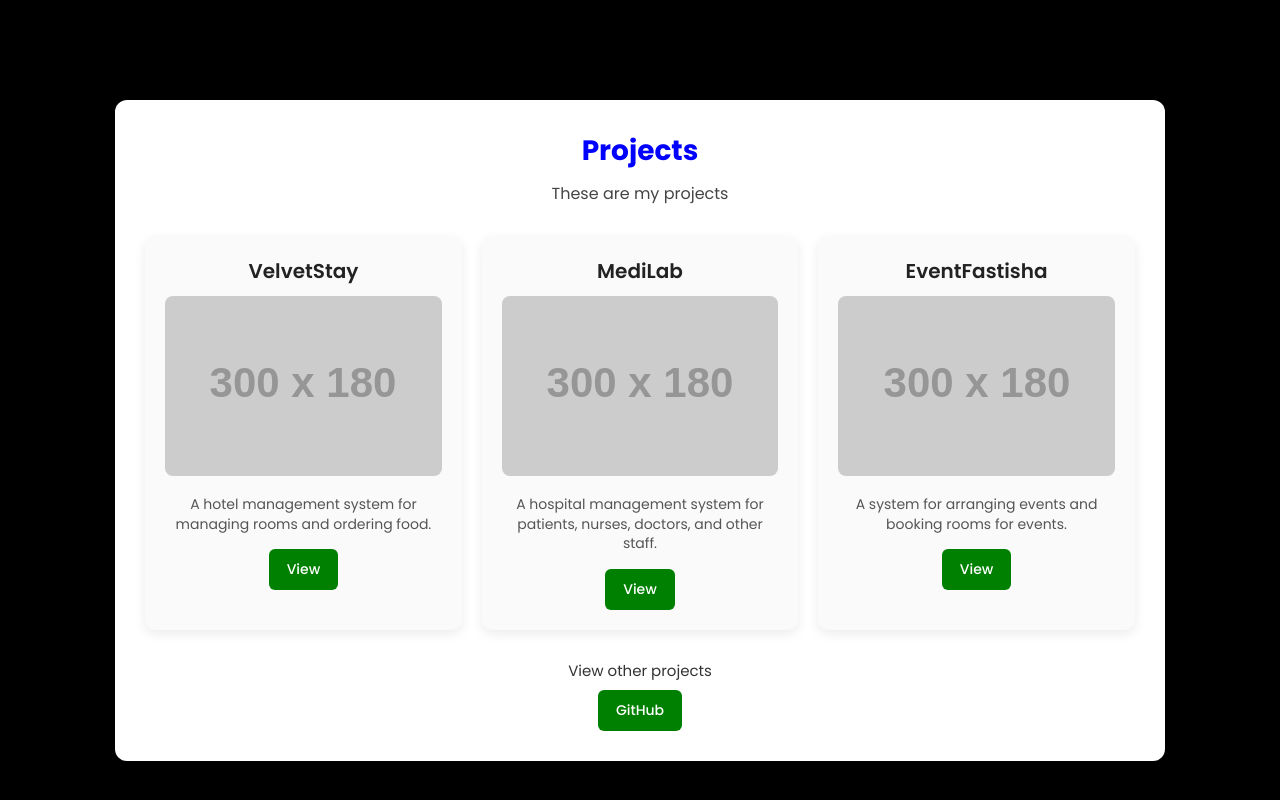
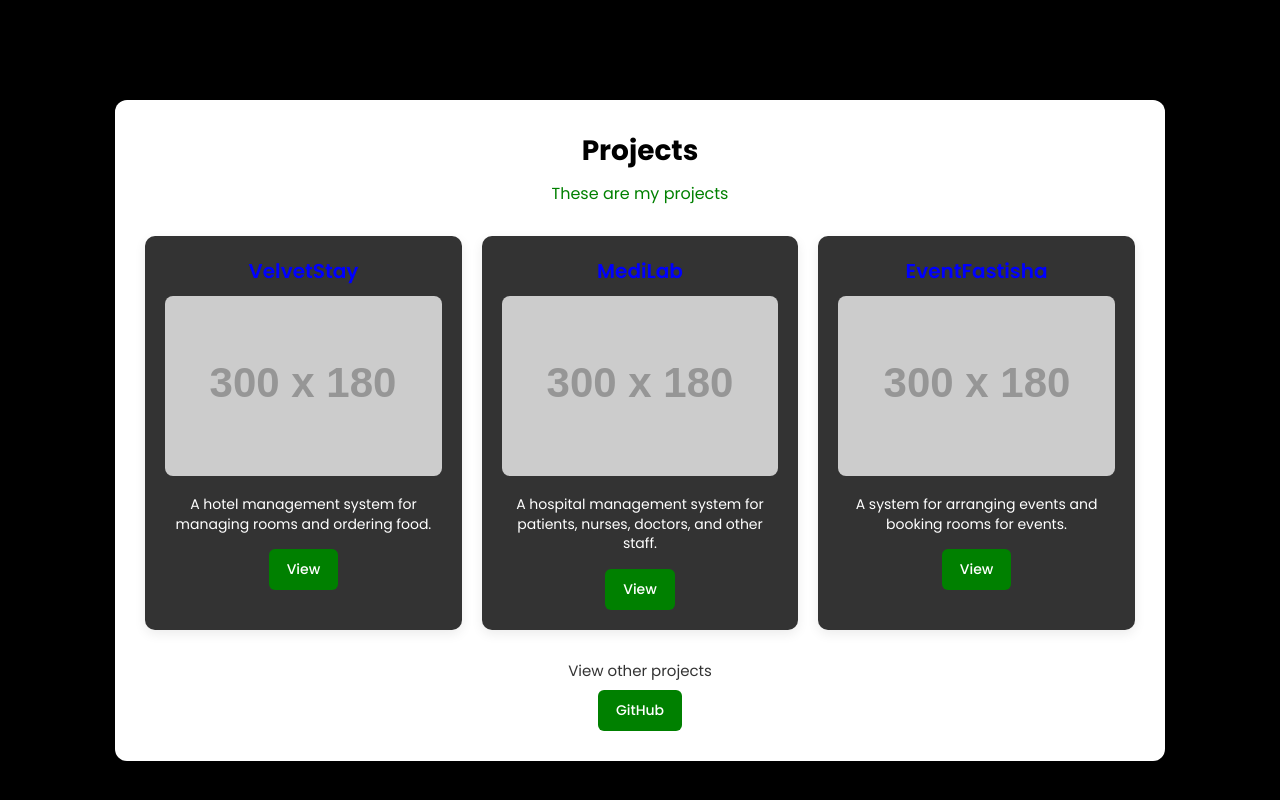
Before and after one commit to EmmanuelMose/portfolio, a React (Vite) app in the folder frontend/: page / in a window 1280 px wide. Shown: the part 760-1560 px from the top of the page. Built offline with nearby package versions, Linux system fonts and the light colour scheme.

Commit message:
4 commit

```diff
--- a/frontend/src/Components/Projects/Projects.css
+++ b/frontend/src/Components/Projects/Projects.css
@@ -8,7 +8,7 @@
 }
 
 .projects-box {
-  width: 100%;
+  width: 1200px;
   max-width: 1100px;
   background: #fff;
   padding: 30px;
@@ -20,14 +20,14 @@
 .projects-title {
   font-size: 28px;
   font-weight: 700;
-  color: blue;
+  color: black;
   margin-bottom: 10px;
 }
 
 .projects-label {
   font-size: 16px;
   margin-bottom: 30px;
-  color: #444;
+  color: green;
 }
 
 /* Project Cards */
@@ -39,7 +39,7 @@
 }
 
 .project-card {
-  background: #fafafa;
+  background: #333;
   padding: 20px;
   border-radius: 10px;
   box-shadow: 0px 4px 12px rgba(0, 0, 0, 0.08);
@@ -54,7 +54,7 @@
   font-size: 20px;
   font-weight: 600;
   margin-bottom: 10px;
-  color: #222;
+  color: blue;
 }
 
 .project-img {
@@ -67,7 +67,7 @@
 
 .project-desc {
   font-size: 14px;
-  color: #555;
+  color: white;
   margin-bottom: 15px;
   line-height: 1.4;
 }
```
